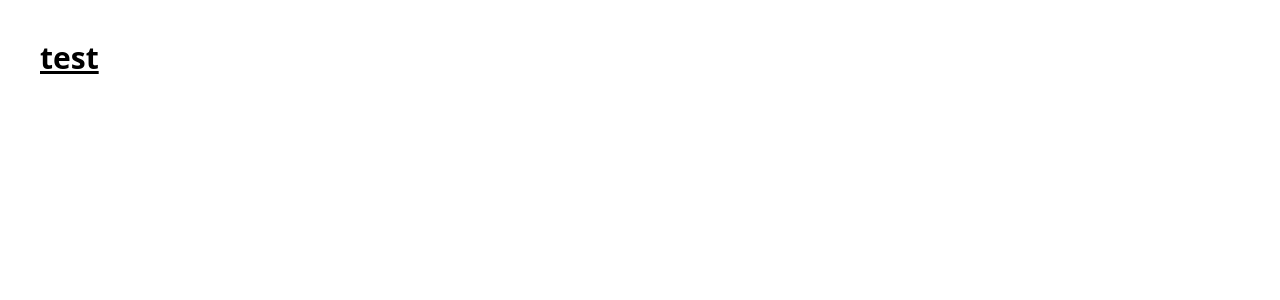
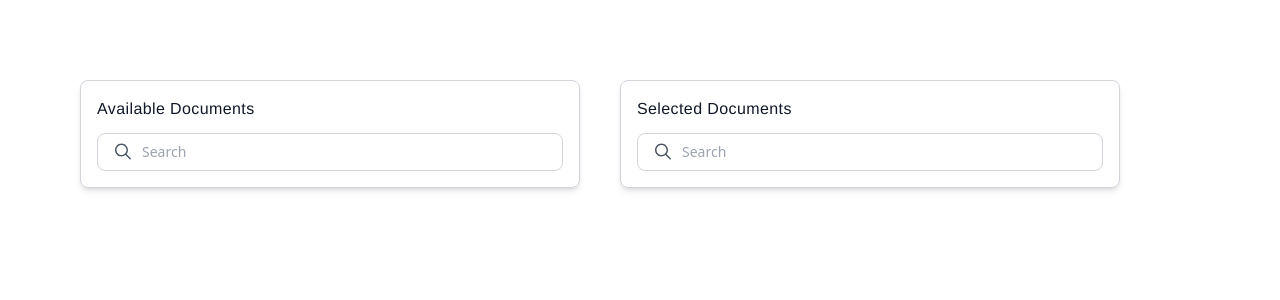
Before and after one commit to VjacheslavZ/t_css, a React (Create React App) app: page / in a window 1280 px wide. Shown: the top 300 px of the page. Built offline with nearby package versions, Linux system fonts and the light colour scheme.

Commit message:
added scss, added section title, base container

```diff
--- a/package.json
+++ b/package.json
@@ -10,9 +10,11 @@
     "@types/node": "^16.18.70",
     "@types/react": "^18.2.47",
     "@types/react-dom": "^18.2.18",
+    "node-sass": "^7.0.3",
     "react": "^18.2.0",
     "react-dom": "^18.2.0",
     "react-scripts": "5.0.1",
+    "sass-loader": "^13.3.3",
     "typescript": "^4.9.5",
     "web-vitals": "^2.1.4"
   },
@@ -41,6 +43,8 @@
     ]
   },
   "devDependencies": {
+    "autoprefixer": "^10.4.16",
+    "postcss-cli": "^11.0.0",
     "tailwindcss": "^3.4.1"
   }
 }
--- a/src/App.tsx
+++ b/src/App.tsx
@@ -1,13 +1,17 @@
 import React from 'react';
 
+import AvailableDocuments from "./components/AvailableDocuments";
+import SelectedDocuments from "./components/SelectedDocuments";
+
 function App() {
-  return (
-    <div className="App">
-      <div className="text-3xl font-bold underline m-10">
-        test
-      </div>
-    </div>
-  );
+    return (
+        <div className="App">
+            <div className="p-20 flex justify-between w-[1200px]">
+                <AvailableDocuments/>
+                <SelectedDocuments/>
+            </div>
+        </div>
+    );
 }
 
 export default App;
--- /dev/null
+++ b/src/components/AvailableDocuments/index.tsx
@@ -0,0 +1,17 @@
+import React from "react";
+
+import Container from "../Container";
+import DocumentSelectorTitle from "../DocumentSelectorTitle";
+import Search from "../Search";
+
+
+const AvailableDocuments = (): React.ReactElement => {
+    return (
+        <Container>
+            <DocumentSelectorTitle title="Available Documents"/>
+            <Search/>
+        </Container>
+    );
+}
+
+export default AvailableDocuments;
--- /dev/null
+++ b/src/components/Container/index.tsx
@@ -0,0 +1,16 @@
+import { FC, ReactNode } from "react";
+import s from "./styles.module.scss";
+
+interface Props {
+    children: ReactNode;
+};
+
+const Container: FC<Props> = ({ children }) => {
+    return (
+        <div className={s.container}>
+            {children}
+        </div>
+    );
+}
+
+export default Container;
--- /dev/null
+++ b/src/components/Container/styles.module.scss
@@ -0,0 +1,3 @@
+.container {
+  @apply flex flex-col w-[500px] items-start gap-[12px] p-[16px] relative rounded-lg border border-solid border-gray-300 shadow-md;
+}
--- /dev/null
+++ b/src/components/DocumentSelectorTitle/index.tsx
@@ -0,0 +1,16 @@
+import { FC } from "react";
+import s from "./styles.module.scss";
+
+interface Props {
+    title: string;
+};
+
+const DocumentSelectorTitle: FC<Props> = ({ title }) => {
+    return (
+        <div className={s.title}>
+            <span>{title}</span>
+        </div>
+    );
+}
+
+export default DocumentSelectorTitle;
--- /dev/null
+++ b/src/components/DocumentSelectorTitle/styles.module.scss
@@ -0,0 +1,3 @@
+.title {
+  @apply tracking-wide [font-family:'Inter-Medium',Helvetica] font-medium text-[#111928] text-[16px];
+}
--- /dev/null
+++ b/src/components/Search/index.tsx
@@ -0,0 +1,21 @@
+import {ReactElement} from "react";
+import {ReactComponent as SearchIcon} from "../../assets/icons/Icon.svg";
+import s from "./styles.module.scss"
+
+const Search = (): ReactElement => {
+    return (
+        <div className={s.inputContainer}>
+            <div className={s.icon}>
+                <SearchIcon/>
+            </div>
+
+            <input
+                className={s.input}
+                placeholder="Search"
+                type="text"
+            />
+        </div>
+    )
+};
+
+export default Search;
--- /dev/null
+++ b/src/components/Search/styles.module.scss
@@ -0,0 +1,13 @@
+.container {
+  //@apply flex items-center gap-[var(--spacing-2-5)] pt-[var(--spacing-2)] pr-[var(--spacing-4)] pb-[var(--spacing-2)] pl-[var(--spacing-4)] relative rounded-[8px] border border-solid border-gray-300 w-full;
+  @apply w-full;
+}
+.inputContainer {
+  @apply flex items-center gap-[var(--spacing-2-5)] relative flex-1 grow w-full
+}
+.icon {
+  @apply absolute top-2 left-4;
+}
+.input {
+  @apply  border border-solid border-gray-300 rounded-[8px] w-full pl-11 py-2 pb-2 text-sm focus:outline-none pr-2
+}
--- /dev/null
+++ b/src/components/SelectedDocuments/index.tsx
@@ -0,0 +1,16 @@
+import {ReactElement} from "react";
+
+import Search from "../Search";
+import Container from "../Container";
+import DocumentSelectorTitle from "../DocumentSelectorTitle";
+
+const SelectedDocuments = (): ReactElement => {
+    return (
+        <Container>
+            <DocumentSelectorTitle title="Selected Documents"/>
+            <Search/>
+        </Container>
+    );
+}
+
+export default SelectedDocuments;
```
Also changed, not shown: src/assets/icons/Icon.svg (added), 1 other file (tests, documents, lock files or other folders).
